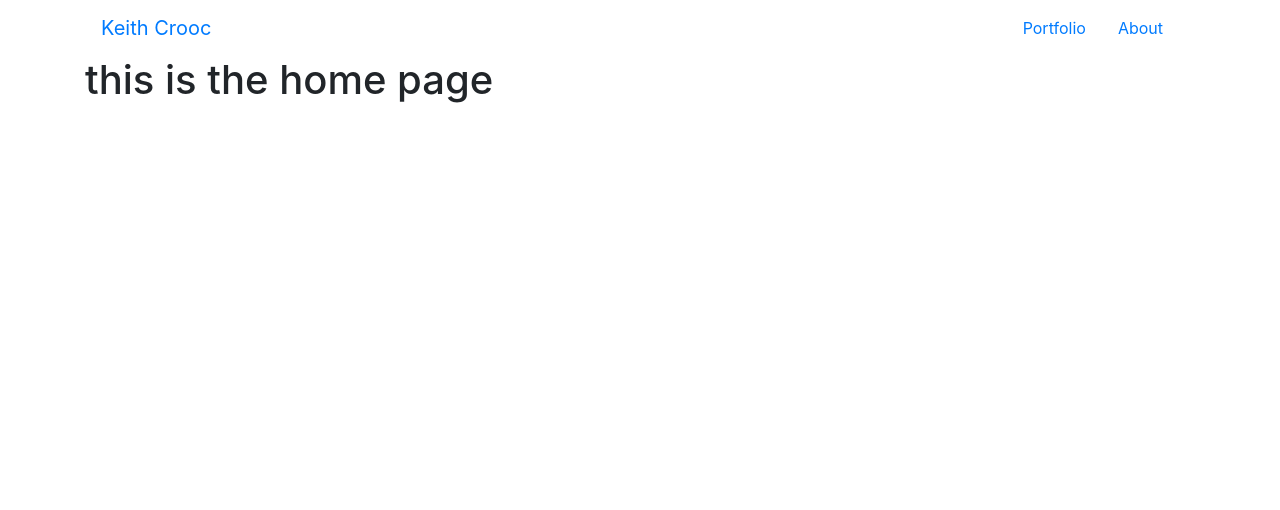
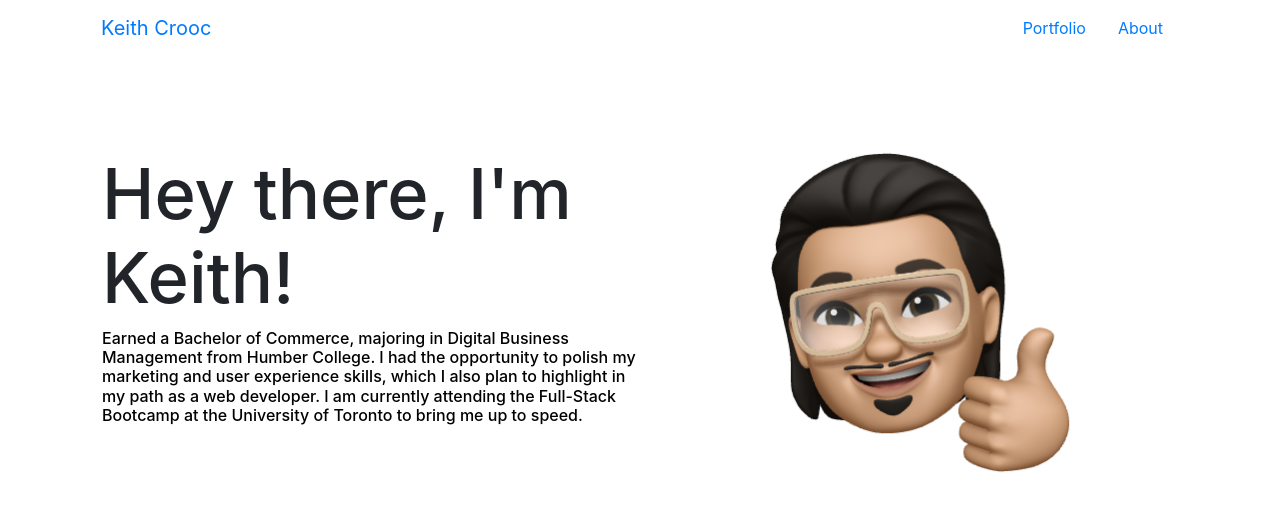
Before and after one commit to keithyyy/Portfolio, a React (Create React App) app: page /#/ in a window 1280 px wide. Shown: the top 510 px of the page. Built offline with nearby package versions, Linux system fonts and the light colour scheme; the HTML template or start-up script is replaced by a standard one.

Commit message:
added profile greeting

```diff
--- a/src/App.js
+++ b/src/App.js
@@ -10,7 +10,6 @@ function App() {
         <Navbar />
         <Route exact path='/' component={Portfolio} />
         <Route exact path='/about' component={About} />
-
       </div>
     </Router>
   );
--- /dev/null
+++ b/src/components/Profile.js
@@ -0,0 +1,27 @@
+import React from 'react'
+import Emoji from "../images/keithmoji.png"
+
+const Profile = () => {
+    return (
+        <div className="content-wrap">
+            <div className="row">
+
+                <div className="col-md-6">
+                    <div className="profile-spacing">
+                  <div className="row"><h1 className="greeting">Hey there, I'm Keith!</h1>
+                  </div>
+                  <div className="row"><h6 className="about-me">Earned a Bachelor of Commerce, majoring in Digital Business Management from Humber College. I had the opportunity to polish my marketing and user experience skills, which I also plan to highlight in my path as a web developer. I am currently attending the Full-Stack Bootcamp at the University of Toronto to bring me up to speed.</h6></div>
+                    </div>
+                </div>
+
+
+
+                <div className="col-md-6">
+                    <img className="keith-emoji" src={Emoji} />
+                </div>
+            </div>
+        </div>
+    )
+}
+
+export default Profile
--- a/src/pages/Portfolio/index.js
+++ b/src/pages/Portfolio/index.js
@@ -1,9 +1,12 @@
 import React from 'react'
+import "./portfolio.css"
+import Profile from '../../components/Profile'
+
 
 const Portfolio = () => {
     return (
-        <div>
-            <h1>this is the home page</h1>
+        <div className="container">
+            <Profile />
         </div>
     )
 }
--- a/src/pages/Portfolio/portfolio.css
+++ b/src/pages/Portfolio/portfolio.css
@@ -0,0 +1,24 @@
+.content-wrap {
+    padding-top: 3rem;
+}
+
+.profile-spacing {
+    margin-top: 3rem;
+    padding-left: 17px;
+    margin-left: auto;
+    margin-right: auto
+}
+
+.greeting {
+    font-size: 5.5vw
+}
+
+.about-me {
+    color: black
+}
+
+.keith-emoji {
+    display: block;
+    margin: auto;
+    width: 80%
+}
```
Also changed, not shown: src/images/keithmoji.png (added), 1 other file (tests, documents, lock files or other folders).
